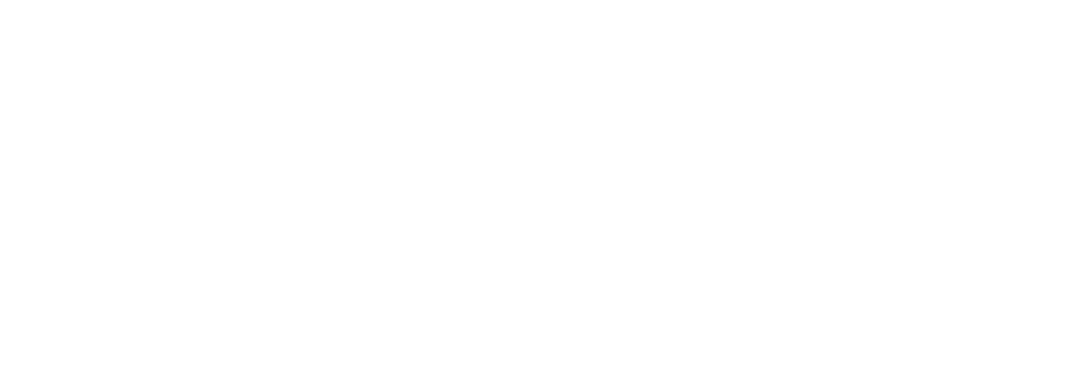
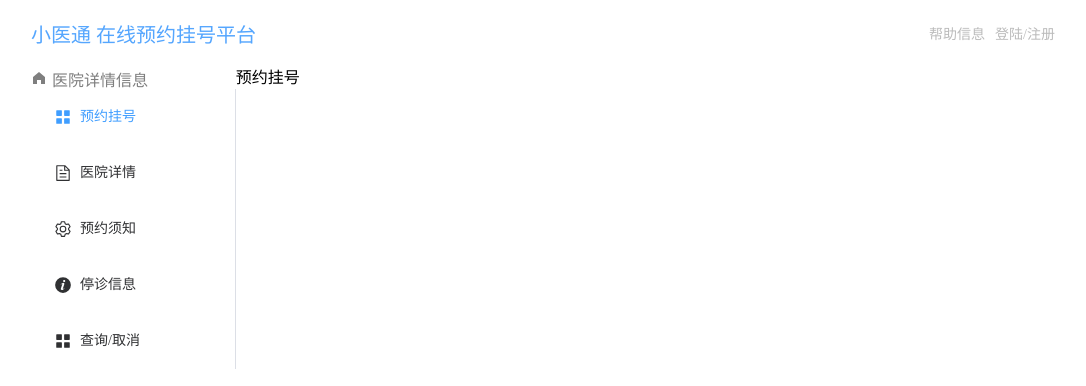
Before and after one commit to solunara/MonoVue, a Vue app: page /#/xyt/hospital/register in a window 1280 px wide. Before the commit this address had no page. Shown: the top 386 px of the page, without its empty margins (97-1183 px from the left). Built offline with nearby package versions, Linux system fonts and the light colour scheme.

Commit message:
xyt: 完成医院详情页布局和菜单路由

```diff
--- a/src/router/xyt.ts
+++ b/src/router/xyt.ts
@@ -3,18 +3,45 @@
 export const routes_xyt = [
     {
         path: '/xyt',
-        redirect: '/xyt/home',
+        redirect: '/xyt/xythome',
         component: Layout,
         children: [
             {
-                path: '/xyt/home',
-                name: 'xytHome',
+                path: 'xythome',
+                name: 'xythome',
                 component: () => import('@/views/xyt/home/Home.vue')
             },
             {
-                path: '/xyt/hospital',
+                path: 'hospital',
                 name: 'hospital',
-                component: () => import('@/views/xyt/hospital/Hospital.vue')
+                component: () => import('@/views/xyt/hospital/Index.vue'),
+                children: [
+                    {
+                        path: 'register',
+                        name: 'register',
+                        component: () => import('@/views/xyt/hospital/Register.vue')
+                    },
+                    {
+                        path: 'detail',
+                        name: 'detail',
+                        component: () => import('@/views/xyt/hospital/Detail.vue')
+                    },
+                    {
+                        path: 'notice',
+                        name: 'notice',
+                        component: () => import('@/views/xyt/hospital/Notice.vue')
+                    },
+                    {
+                        path: 'search',
+                        name: 'search',
+                        component: () => import('@/views/xyt/hospital/Search.vue')
+                    },
+                    {
+                        path: 'suspension',
+                        name: 'suspension',
+                        component: () => import('@/views/xyt/hospital/Suspension.vue')
+                    },
+                ]
             },
         ]
     },
--- a/src/views/xyt/home/HospitalInfo.vue
+++ b/src/views/xyt/home/HospitalInfo.vue
@@ -32,7 +32,7 @@
 
 const goHosDetail=()=>{
     $router.push({
-        path: '/xyt/hospital',
+        path: '/xyt/hospital/register',
         query: {
             uid: props.hospitalInfo.uid,
         }
--- a/src/views/xyt/home/SearchInput.vue
+++ b/src/views/xyt/home/SearchInput.vue
@@ -17,7 +17,7 @@
 import { ref } from "vue";
 import { useRouter } from 'vue-router'
 import {getHospitalListByName} from '@/api/xyt/home/index'
-import type {HospitalType,RespHospitalListType} from '@/api/xyt/type'
+import type {RespHospitalListType} from '@/api/xyt/type'
 
 const $router = useRouter()
 
@@ -36,8 +36,10 @@
 const goHosDetail = (item: any)=>{
     console.log(item);
     $router.push({
-        path: '/xyt/hospital',
-        //query: props.hospitalInfo.uid,
+        path: '/xyt/hospital/register',
+        query: {
+            uid: item.hosuid,
+        }
     })
 }
 </script>
--- /dev/null
+++ b/src/views/xyt/hospital/Detail.vue
@@ -0,0 +1,13 @@
+<template>
+    <div>
+        医院详情
+    </div>
+</template>
+
+<script setup lang="ts">
+
+</script>
+
+<style scoped>
+
+</style>
--- /dev/null
+++ b/src/views/xyt/hospital/Index.vue
@@ -0,0 +1,73 @@
+<template>
+    <div class="hospital">
+        <!-- 左侧菜单 -->
+        <div class="menu">
+            <div class="top">
+                <el-icon><HomeFilled /></el-icon>
+                <span>医院详情信息</span>
+            </div>
+            <el-menu
+                router
+                :default-active=" $route.path"
+                class="el-menu-vertical-demo"
+            >
+                <el-menu-item index="/xyt/hospital/register">
+                    <el-icon><icon-menu /></el-icon>
+                    <span>预约挂号</span>
+                </el-menu-item>
+                <el-menu-item index="/xyt/hospital/detail">
+                    <el-icon><Document /></el-icon>
+                    <span>医院详情</span>
+                </el-menu-item>
+                <el-menu-item index="/xyt/hospital/notice">
+                    <el-icon><Setting /></el-icon>
+                    <span>预约须知</span>
+                </el-menu-item>
+                <el-menu-item index="/xyt/hospital/suspension">
+                    <el-icon><InfoFilled /></el-icon>
+                    <span>停诊信息</span>
+                </el-menu-item>
+                <el-menu-item index="/xyt/hospital/search">
+                    <el-icon><icon-menu /></el-icon>
+                    <span>查询/取消</span>
+                </el-menu-item>
+            </el-menu>
+        </div>
+        <!-- 右侧内容 -->
+        <div class="content">
+            <router-view/>
+        </div>
+    </div>
+</template>
+
+<script setup lang="ts">
+import { InfoFilled, Menu as IconMenu, Document, Setting, HomeFilled} from '@element-plus/icons-vue'
+import { useRoute } from 'vue-router'
+
+const $route = useRoute();
+</script>
+
+<style scoped>
+.hospital {
+    width: 80%;
+    height: 100%;
+    display: flex;
+    margin: 0 auto;
+    .top {
+        color: #7f7f7f;
+        span {
+            margin-left: 5px;
+        }
+    }
+    .menu {
+        flex: 2;
+        display: flex;
+        flex-direction: column;
+        /* align-items: center; */
+    }
+
+    .content {
+        flex: 8;
+    }
+}
+</style>
--- /dev/null
+++ b/src/views/xyt/hospital/Notice.vue
@@ -0,0 +1,13 @@
+<template>
+    <div>
+        预约须知
+    </div>
+</template>
+
+<script setup lang="ts">
+
+</script>
+
+<style scoped>
+
+</style>
--- a/src/views/xyt/hospital/Hospital.vue
+++ b/src/views/xyt/hospital/Register.vue
@@ -1,6 +1,6 @@
 <template>
     <div>
-        hospital 详情页
+        预约挂号
     </div>
 </template>
 
--- /dev/null
+++ b/src/views/xyt/hospital/Search.vue
@@ -0,0 +1,13 @@
+<template>
+    <div>
+        查询与取消
+    </div>
+</template>
+
+<script setup lang="ts">
+
+</script>
+
+<style scoped>
+
+</style>
--- /dev/null
+++ b/src/views/xyt/hospital/Suspension.vue
@@ -0,0 +1,13 @@
+<template>
+    <div>
+        停诊信息
+    </div>
+</template>
+
+<script setup lang="ts">
+
+</script>
+
+<style scoped>
+
+</style>
```
